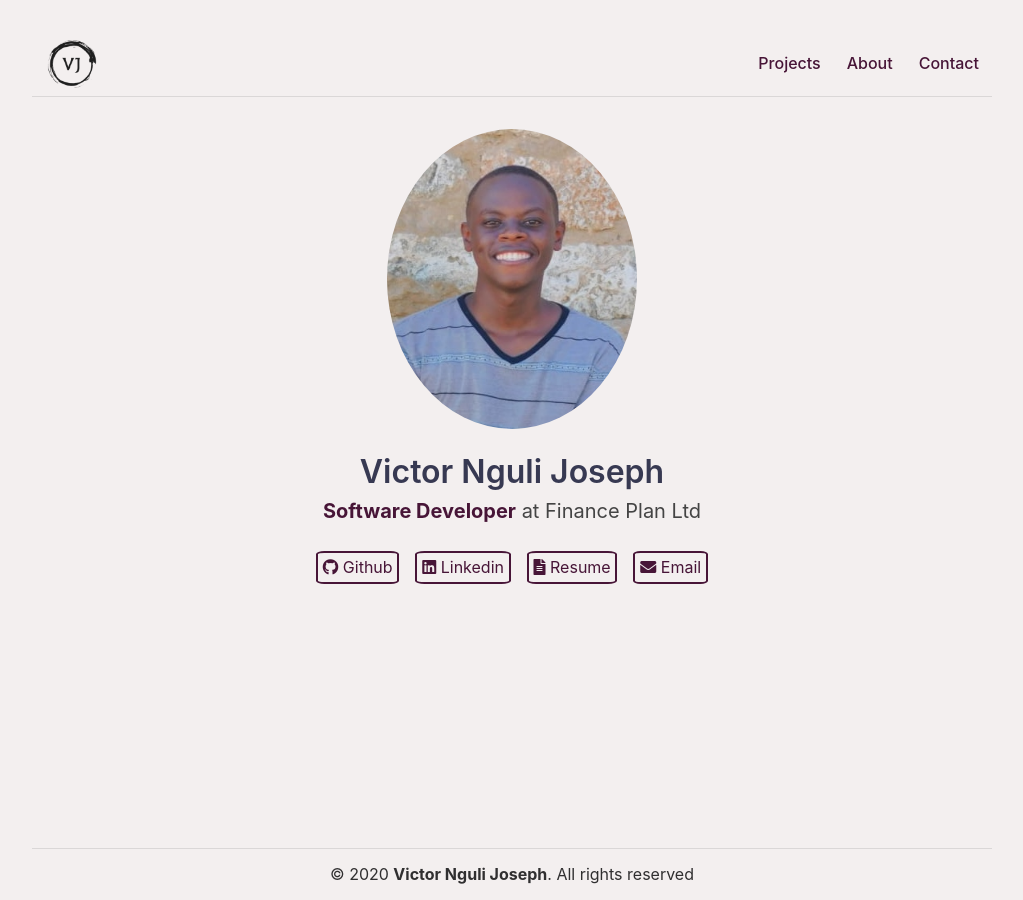
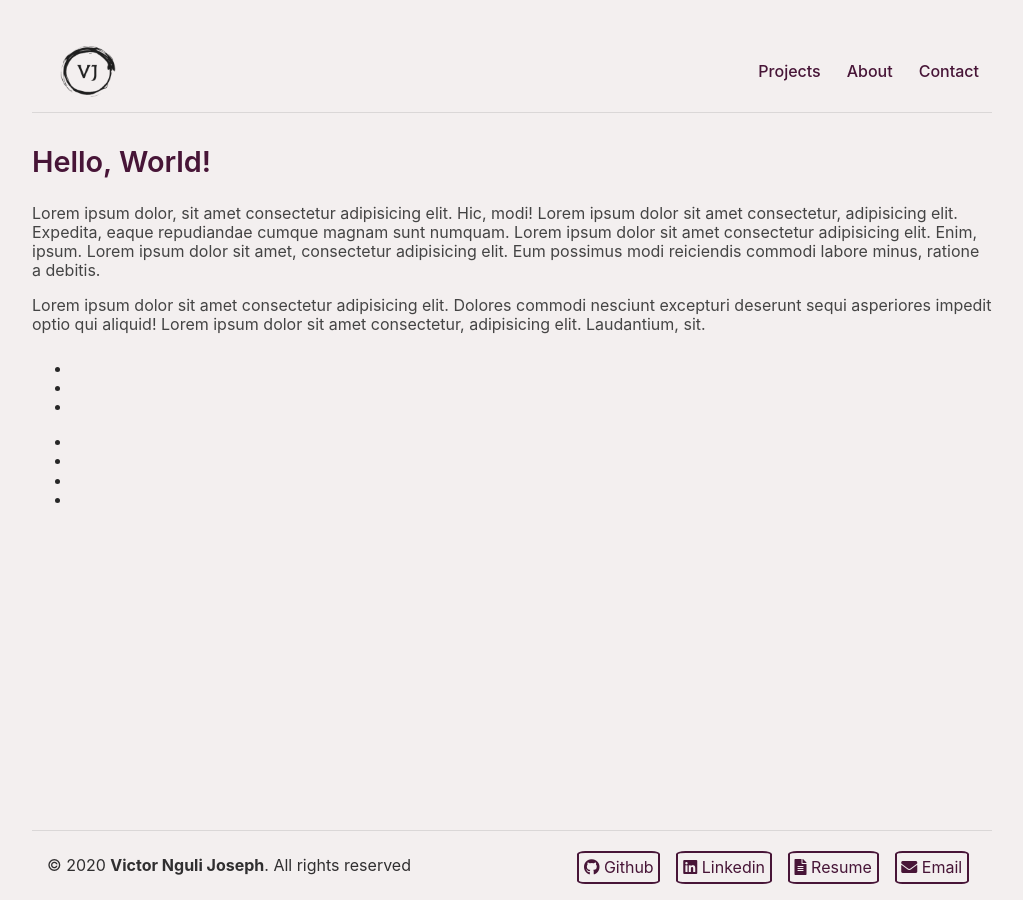
Before and after one commit to Victornguli/victornjoseph.com, a Jekyll site: the page built from index.md, in a window 1280 px wide. Shown: the whole page, without its empty margins (128-1151 px from the left). Built offline with Jekyll 4.4.1, drawn with Linux system fonts in a browser that asks for light colours; nearby versions of some CDN libraries.

Commit message:
update home-page layout

```diff
--- a/_includes/footer.html
+++ b/_includes/footer.html
@@ -1,9 +1,34 @@
 <!-- Footer -->
-<footer class="footer mt-auto text-center">
+<footer class="footer mt-auto">
     <hr>
     <div class="container">
         <span class="footer-text">
             &copy; <span id="footer-year">2020</span> <span><b>Victor Nguli Joseph</b></span>. All rights reserved
         </span>
+        <div class="social-links">
+            <div class="social-icon">
+                <a href="https://www.github.com/Victornguli" target="_blank">
+                    <i class="fab fa-github"></i> Github
+                </a>
+            </div>
+
+            <div class="social-icon">
+                <a href="https://www.linkedin.com/in/victornguli/" target="_blank">
+                    <i class="fab fa-linkedin"></i> Linkedin
+                </a>
+            </div>
+
+            <div class="social-icon">
+                <a href="" target="_blank">
+                    <i class="fa fa-file-alt"></i> Resume
+                </a>
+            </div>
+
+            <div class="social-icon">
+                <a href="mailto:victornjoseph@gmail.com" target="_blank">
+                    <i class="fa fa-envelope"></i> Email
+                </a>
+            </div>
+        </div>
     </div>
 </footer>
--- a/_layouts/home.html
+++ b/_layouts/home.html
@@ -3,40 +3,38 @@ layout: default
 ---
 
 <div class="home">
-    <div class="avatar">
-        <img class="avatar-img" src="/assets/img/profile.jpg" alt="Victor Nguli Joseph">
-    </div>
+    <h2 class="page-header">Hello, World!</h2>
     <div class="intro">
-        <h3>Victor Nguli Joseph</h3>
-        <div><b>Software Developer</b> at Finance Plan Ltd</div>
-        <!-- <p>{{ site.data.fields.short_description }}</p> -->
-    </div>
-    <div class="social-links">
-        <div class="social-icon">
-            <a href="https://www.github.com/Victornguli" target="_blank">
-                <i class="fab fa-github"></i> Github
-            </a>
-        </div>
-
-        <div class="social-icon">
-            <a href="https://www.linkedin.com/in/victornguli/" target="_blank">
-                <i class="fab fa-linkedin"></i> Linkedin
-            </a>
-        </div>
-
-        <div class="social-icon">
-            <a href="" target="_blank">
-                <i class="fa fa-file-alt"></i> Resume
-            </a>
-        </div>
-
-        <div class="social-icon">
-            <a href="mailto:victornjoseph@gmail.com" target="_blank">
-                <i class="fa fa-envelope"></i> Email
-            </a>
-        </div>
+        <p>Lorem ipsum dolor, sit amet consectetur adipisicing elit. Hic, modi!
+            Lorem ipsum dolor sit amet consectetur, adipisicing elit. Expedita, eaque repudiandae cumque magnam sunt
+            numquam.
+            Lorem ipsum dolor sit amet consectetur adipisicing elit. Enim, ipsum.
+            Lorem ipsum dolor sit amet, consectetur adipisicing elit. Eum possimus modi reiciendis commodi labore minus,
+            ratione a debitis.
+        </p>
+        <p>
+            Lorem ipsum dolor sit amet consectetur adipisicing elit. Dolores commodi nesciunt excepturi deserunt sequi
+            asperiores impedit optio qui aliquid!
+            Lorem ipsum dolor sit amet consectetur, adipisicing elit. Laudantium, sit.
+        </p>
     </div>
 
+    <div class="recent-projects">
+        <ul class="projects-list">
+            <li class="project-list-item"></li>
+            <li class="project-list-item"></li>
+            <li class="project-list-item"></li>
+        </ul>
+    </div>
+
+    <div class="recent-articles">
+        <ul class="articles-list">
+            <li class="recent-article-item"></li>
+            <li class="recent-article-item"></li>
+            <li class="recent-article-item"></li>
+            <li class="recent-article-item"></li>
+        </ul>
+    </div>
     <!-- Include Later when Blog is active -->
     <!-- <a class="rss-subscribe">subscribe <a href="/feed.xml">via RSS</a></p> -->
 </div>
--- a/_sass/_home.scss
+++ b/_sass/_home.scss
@@ -1,7 +1,7 @@
 .home {
     width: 100%;
     margin: 0rem auto;
-    text-align: center;
+    text-align: left;
 
     .avatar {
 
@@ -18,7 +18,7 @@
 
     .intro {
         margin: 1.5rem 0rem 1.5rem 0rem;
-        font-size: 1.25rem;
+        font-size: 1rem;
         color: #444;
 
         h3 {
@@ -32,33 +32,11 @@
         }
     }
 
-    .social-links {
-        display: flex;
-        flex-direction: row;
-        justify-content: center;
-        flex-wrap: wrap;
+    .recent-projects {
+        margin-top: 1rem;
+    }
 
-        .social-icon {
-            margin: 0.25rem 0.5rem 0rem 0.5rem;
-            padding: 0.3rem;
-            border: 2px solid $primary-color;
-            border-radius: 10%;
-            cursor: pointer;
-
-            a {
-                color: $primary-color;
-                text-decoration: none;
-            }
-
-            &:hover {
-                background: $primary-color;
-                color: $secondary-color;
-                @include easeOut();
-
-                a {
-                    color: $secondary-color;
-                }
-            }
-        }
+    .recent-articles {
+        margin-top: 1rem;
     }
 }
--- a/_sass/_menu.scss
+++ b/_sass/_menu.scss
@@ -13,21 +13,21 @@
         padding: 0.5rem 0rem;
 
         .navbar-brand {
-      height: 3rem;
-      width: 5rem;
+            height: 4rem;
+            width: 7rem;
             background: url("/assets/img/logo.png");
             background-position: center;
             background-repeat: no-repeat;
-      background-size: 100% 100%;
+            background-size: 80% 80%;
 
             &:hover {
                 background-image: url("/assets/img/logo_inverse.png");
-        background-size: 120% 120%;
+                background-size: 100% 100%;
 
                 // background: $primary-color;
                 // color: $secondary-color;
                 animation: ease-in-out;
-        transition: all 0.8s ease-in-out;
+                transition: all 0.5s ease-in-out;
                 // @include easeOut();
             }
         }
--- a/assets/css/main.scss
+++ b/assets/css/main.scss
@@ -38,11 +38,49 @@ main {
 
 // Page Footer
 .footer {
-    padding: 5rem 0rem 1rem 0rem;
+    padding: 0rem 0rem 1rem 0rem;
+
+    .container {
+        display: flex;
+        flex-direction: row;
+        justify-content: space-between;
+        align-items: center;
+    }
+
     .footer-text {
         // padding-top: 3rem;
         font-size: 1rem;
         color: rgb(48, 47, 48);
+    }
+
+    .social-links {
+        display: flex;
+        flex-direction: row;
+        justify-content: center;
+        flex-wrap: wrap;
+
+        .social-icon {
+            margin: 0.25rem 0.5rem 0rem 0.5rem;
+            padding: 0.3rem;
+            border: 2px solid $primary-color;
+            border-radius: 10%;
+            cursor: pointer;
+
+            a {
+                color: $primary-color;
+                text-decoration: none;
+            }
+
+            &:hover {
+                background: $primary-color;
+                color: $secondary-color;
+                @include easeOut();
+
+                a {
+                    color: $secondary-color;
+                }
+            }
+        }
     }
 }
 
```
Lines whose indentation alone changed are shown as unchanged.
